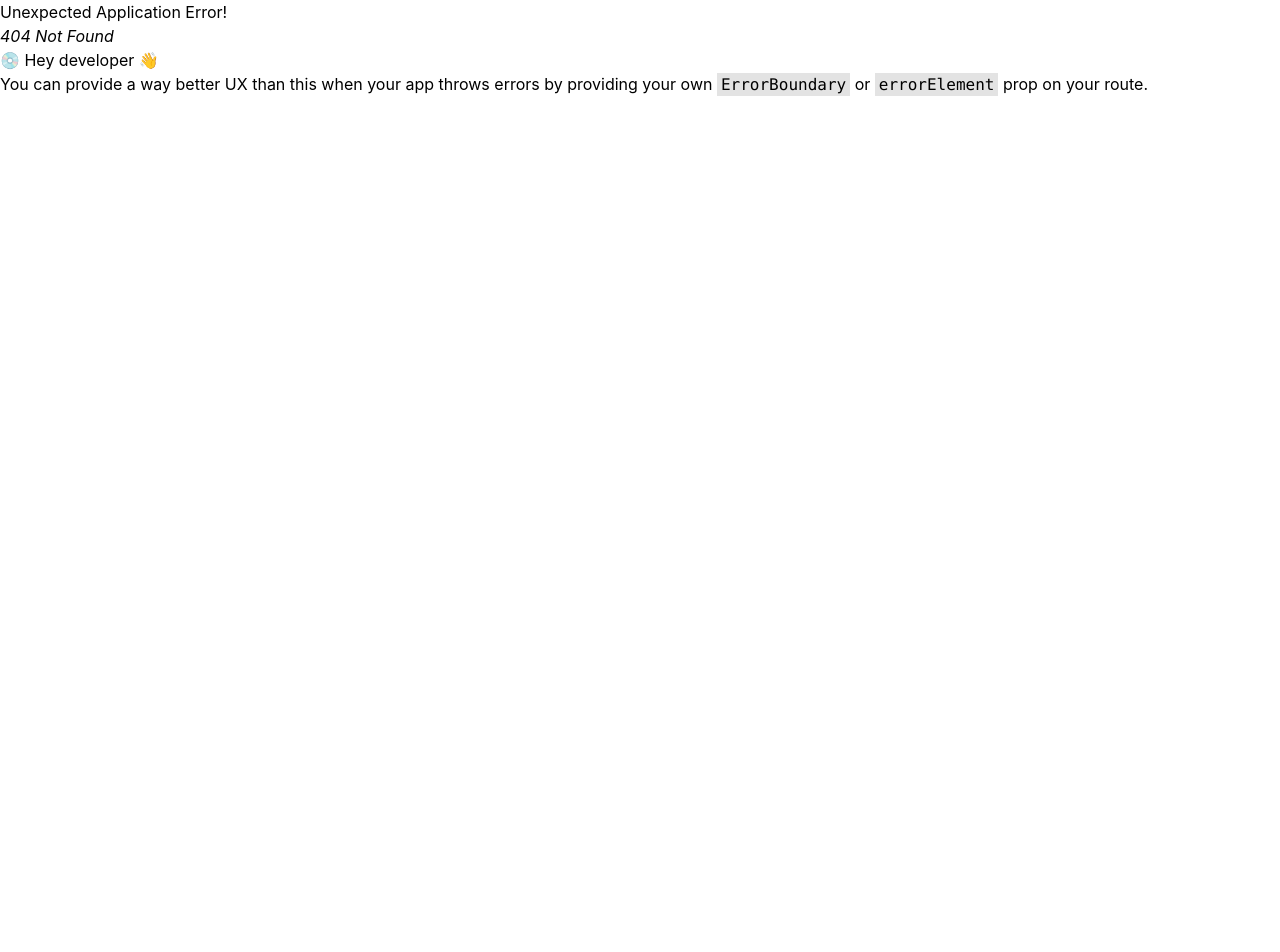
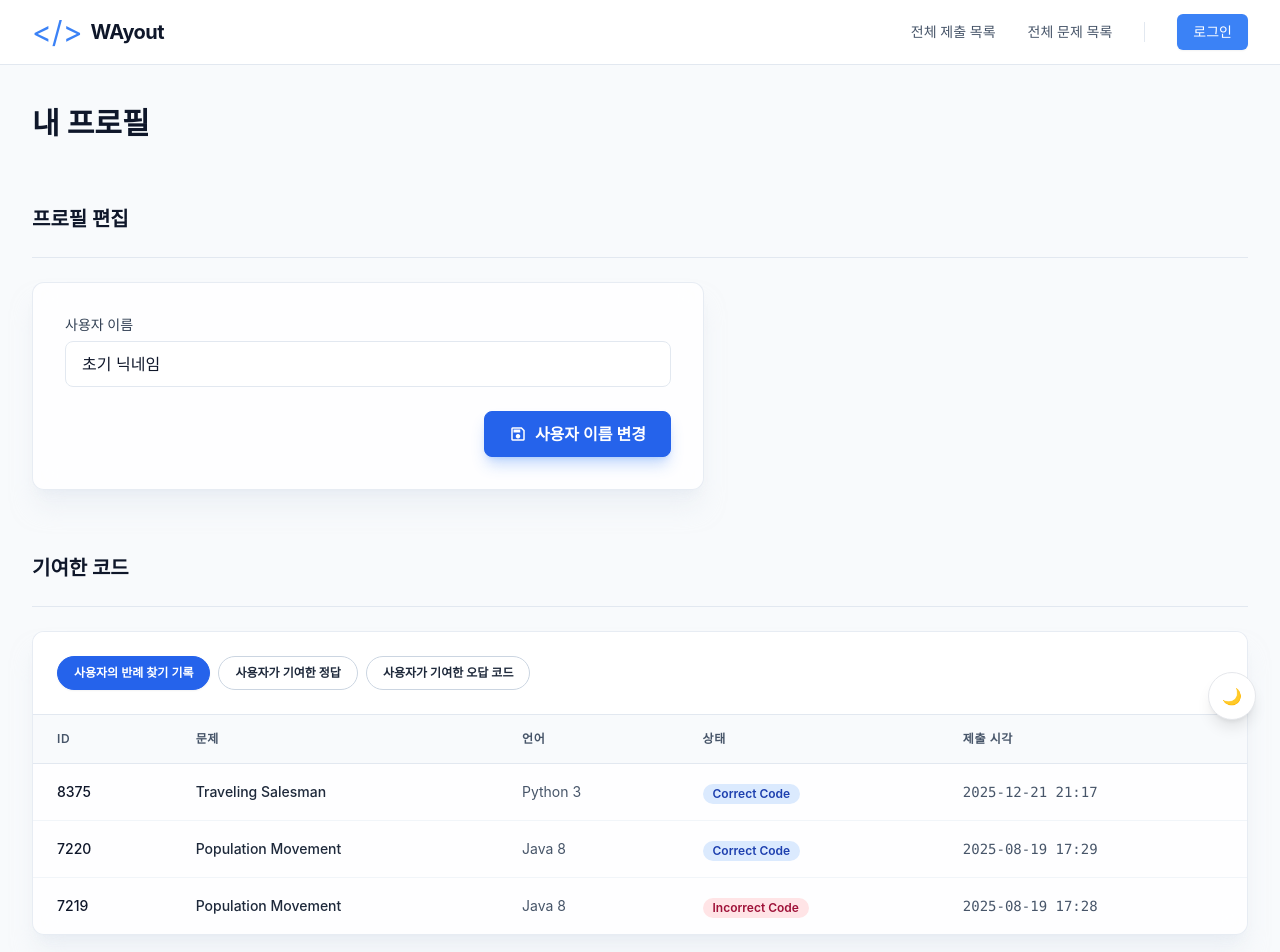
Before and after one commit to team-dopamine/wayout-web, a React (Create React App) app: page /profile in a window 1280 px wide. Before the commit this address had no page. Shown: the top 952 px of the page. Before the commit the page ends 800 px from the top, so only its background shows below. Built offline with nearby package versions, Linux system fonts and the light colour scheme.

Commit message:
[Feature](WO-59): 마이페이지 UI 구현 (#21)

```diff
--- /dev/null
+++ b/src/components/profile/ContributionsSection.tsx
@@ -0,0 +1,102 @@
+export const TABS = ['all', 'correct', 'incorrect'] as const;
+export type TabKey = (typeof TABS)[number];
+
+export const CONTRIBUTION_TYPES = ['Correct Code', 'Incorrect Code', 'Generator'] as const;
+export type ContributionType = (typeof CONTRIBUTION_TYPES)[number];
+
+export type Contribution = {
+  codeId: string;
+  problemName: string;
+  language: string;
+  type: ContributionType;
+  submittedAt: string;
+};
+
+const typePillClass: Record<ContributionType, string> = {
+  'Correct Code': 'bg-blue-100 text-blue-800 dark:bg-blue-900/30 dark:text-blue-400',
+  'Incorrect Code': 'bg-rose-100 text-rose-800 dark:bg-rose-900/30 dark:text-rose-400',
+  Generator: 'bg-indigo-100 text-indigo-800 dark:bg-indigo-900/30 dark:text-indigo-400',
+};
+
+const TAB_LABEL: Record<TabKey, string> = {
+  all: '사용자의 반례 찾기 기록',
+  correct: '사용자가 기여한 정답',
+  incorrect: '사용자가 기여한 오답 코드',
+};
+
+type Props = {
+  activeTab: TabKey;
+  setActiveTab: (v: TabKey) => void;
+  contributions: Contribution[];
+};
+
+export default function ContributionsSection({ activeTab, setActiveTab, contributions }: Props) {
+  return (
+    <div className="overflow-hidden rounded-xl border border-slate-200/80 bg-white/80 shadow-xl shadow-slate-200/50 backdrop-blur-md dark:border-slate-700/80 dark:bg-slate-800/70 dark:shadow-none">
+      <div className="flex flex-wrap gap-2 border-b border-slate-200 bg-white/70 p-6 dark:border-slate-700 dark:bg-slate-800/20">
+        {TABS.map((key) => {
+          const isActive = activeTab === key;
+
+          return (
+            <button
+              key={key}
+              type="button"
+              onClick={() => setActiveTab(key)}
+              className={
+                isActive
+                  ? 'rounded-full border border-blue-600 bg-blue-600 px-4 py-2 text-xs font-semibold text-white shadow-sm'
+                  : 'rounded-full border border-slate-300 bg-white px-4 py-2 text-xs font-semibold text-slate-800 hover:bg-slate-100 dark:border-slate-700 dark:bg-slate-900/40 dark:text-slate-100'
+              }
+            >
+              {TAB_LABEL[key]}
+            </button>
+          );
+        })}
+      </div>
+
+      <div className="overflow-x-auto">
+        <table className="w-full border-collapse text-left">
+          <thead className="border-b border-slate-200 bg-slate-50/90 dark:border-slate-700 dark:bg-slate-800/80">
+            <tr>
+              {['ID', '문제', '언어', '상태', '제출 시각'].map((h) => (
+                <th
+                  key={h}
+                  className="px-6 py-4 text-xs font-semibold uppercase tracking-wider text-slate-600 dark:text-slate-300"
+                >
+                  {h}
+                </th>
+              ))}
+            </tr>
+          </thead>
+
+          <tbody className="divide-y divide-slate-100 dark:divide-slate-800">
+            {contributions.map((row) => (
+              <tr key={row.codeId} className="hover:bg-slate-50/70 dark:hover:bg-slate-800/50">
+                <td className="text-primary px-6 py-4 text-sm font-medium">{row.codeId}</td>
+                <td className="px-6 py-4 text-sm font-medium text-slate-800 dark:text-slate-200">
+                  {row.problemName}
+                </td>
+                <td className="px-6 py-4 text-sm text-slate-600 dark:text-slate-400">
+                  {row.language}
+                </td>
+                <td className="px-6 py-4">
+                  <span
+                    className={[
+                      'inline-flex items-center rounded-full px-2.5 py-0.5 text-xs font-semibold',
+                      typePillClass[row.type],
+                    ].join(' ')}
+                  >
+                    {row.type}
+                  </span>
+                </td>
+                <td className="px-6 py-4 font-mono text-sm text-slate-600 dark:text-slate-400">
+                  {row.submittedAt}
+                </td>
+              </tr>
+            ))}
+          </tbody>
+        </table>
+      </div>
+    </div>
+  );
+}
--- /dev/null
+++ b/src/components/profile/ProfileSettings.tsx
@@ -0,0 +1,40 @@
+import type React from 'react';
+import MaterialSymbol from '@/components/common/MaterialSymbol';
+
+type Props = {
+  nickname: string;
+  setNickname: React.Dispatch<React.SetStateAction<string>>;
+  onSave: () => void;
+};
+
+export default function ProfileSettings({ nickname, setNickname, onSave }: Props) {
+  return (
+    <div className="max-w-2xl rounded-xl border border-slate-200/80 bg-white/80 p-8 shadow-xl shadow-slate-200/50 backdrop-blur-md dark:border-slate-700/80 dark:bg-slate-800/70 dark:shadow-none">
+      <div className="grid gap-6">
+        <div>
+          <label className="mb-1.5 block text-sm font-medium text-slate-700 dark:text-slate-300">
+            사용자 이름
+          </label>
+          <input
+            type="text"
+            value={nickname}
+            onChange={(e) => setNickname(e.target.value)}
+            spellCheck={false}
+            className="w-full rounded-lg border border-slate-200 bg-white px-4 py-2.5 focus:border-slate-200 focus:outline-none focus:ring-0 dark:border-slate-700 dark:bg-slate-900 dark:focus:border-slate-700"
+          />
+        </div>
+
+        <div className="flex justify-end">
+          <button
+            type="button"
+            onClick={onSave}
+            className="dark:bg-primary dark:border-primary flex items-center gap-2 rounded-lg border border-blue-600 bg-blue-600 px-6 py-2.5 font-semibold text-white shadow-lg shadow-blue-500/30 transition-all hover:bg-blue-700 focus:outline-none focus:ring-4 focus:ring-blue-500/30 active:scale-[0.98] dark:shadow-none"
+          >
+            <MaterialSymbol name="save" className="text-lg" />
+            사용자 이름 변경
+          </button>
+        </div>
+      </div>
+    </div>
+  );
+}
--- /dev/null
+++ b/src/components/profile/profile.mock.ts
@@ -0,0 +1,25 @@
+import type { Contribution } from '@/components/profile/ContributionsSection';
+
+export const mockContributions: Contribution[] = [
+  {
+    codeId: '8375',
+    problemName: 'Traveling Salesman',
+    language: 'Python 3',
+    type: 'Correct Code',
+    submittedAt: '2025-12-21 21:17',
+  },
+  {
+    codeId: '7220',
+    problemName: 'Population Movement',
+    language: 'Java 8',
+    type: 'Correct Code',
+    submittedAt: '2025-08-19 17:29',
+  },
+  {
+    codeId: '7219',
+    problemName: 'Population Movement',
+    language: 'Java 8',
+    type: 'Incorrect Code',
+    submittedAt: '2025-08-19 17:28',
+  },
+];
--- /dev/null
+++ b/src/pages/MyProfilePage.tsx
@@ -0,0 +1,50 @@
+import { useMemo, useState } from 'react';
+import ProfileSettings from '@/components/profile/ProfileSettings';
+import ContributionsSection, {
+  type TabKey,
+  type Contribution,
+} from '@/components/profile/ContributionsSection';
+import { mockContributions } from '@/components/profile/profile.mock';
+
+const filterMap: Record<TabKey, (rows: Contribution[]) => Contribution[]> = {
+  all: (rows) => rows,
+  correct: (rows) => rows.filter((c) => c.type === 'Correct Code'),
+  incorrect: (rows) => rows.filter((c) => c.type === 'Incorrect Code'),
+};
+
+export default function MyProfilePage() {
+  const [nickname, setNickname] = useState('초기 닉네임');
+  const [activeTab, setActiveTab] = useState<TabKey>('all');
+
+  const filteredContributions = useMemo(() => filterMap[activeTab](mockContributions), [activeTab]);
+
+  return (
+    <div className="min-h-screen bg-[#f8fafc] text-slate-900 dark:bg-[#0f172a] dark:text-slate-100">
+      <main className="mx-auto max-w-7xl space-y-16 px-4 py-10 sm:px-6 lg:px-8">
+        <h1 className="text-3xl font-bold">내 프로필</h1>
+
+        <section>
+          <h2 className="text-xl font-bold">프로필 편집</h2>
+          <hr className="my-6 border-slate-200 dark:border-slate-800" />
+
+          <ProfileSettings
+            nickname={nickname}
+            setNickname={setNickname}
+            onSave={() => console.log('Save nickname:', nickname)}
+          />
+        </section>
+
+        <section>
+          <h2 className="text-xl font-bold">기여한 코드</h2>
+          <hr className="my-6 border-slate-200 dark:border-slate-800" />
+
+          <ContributionsSection
+            activeTab={activeTab}
+            setActiveTab={setActiveTab}
+            contributions={filteredContributions}
+          />
+        </section>
+      </main>
+    </div>
+  );
+}
--- a/src/routes.tsx
+++ b/src/routes.tsx
@@ -6,6 +6,7 @@ import SolutionSubmitPage from '@/pages/SolutionSubmitPage';
 import SubmissionsPage from '@/pages/SubmissionsPage';
 import ProblemsPage from '@/pages/ProblemsPage';
 import OnboardingNicknamePage from './pages/OnboardingNicknamePage';
+import MyProfilePage from './pages/MyProfilePage';
 
 export const router = createBrowserRouter([
   {
@@ -17,6 +18,7 @@ export const router = createBrowserRouter([
       { path: '/submissions', element: <SubmissionsPage /> },
       { path: '/problems', element: <ProblemsPage /> },
       { path: '/onboarding', element: <OnboardingNicknamePage /> },
+      { path: '/profile', element: <MyProfilePage /> },
     ],
   },
 ]);
```
